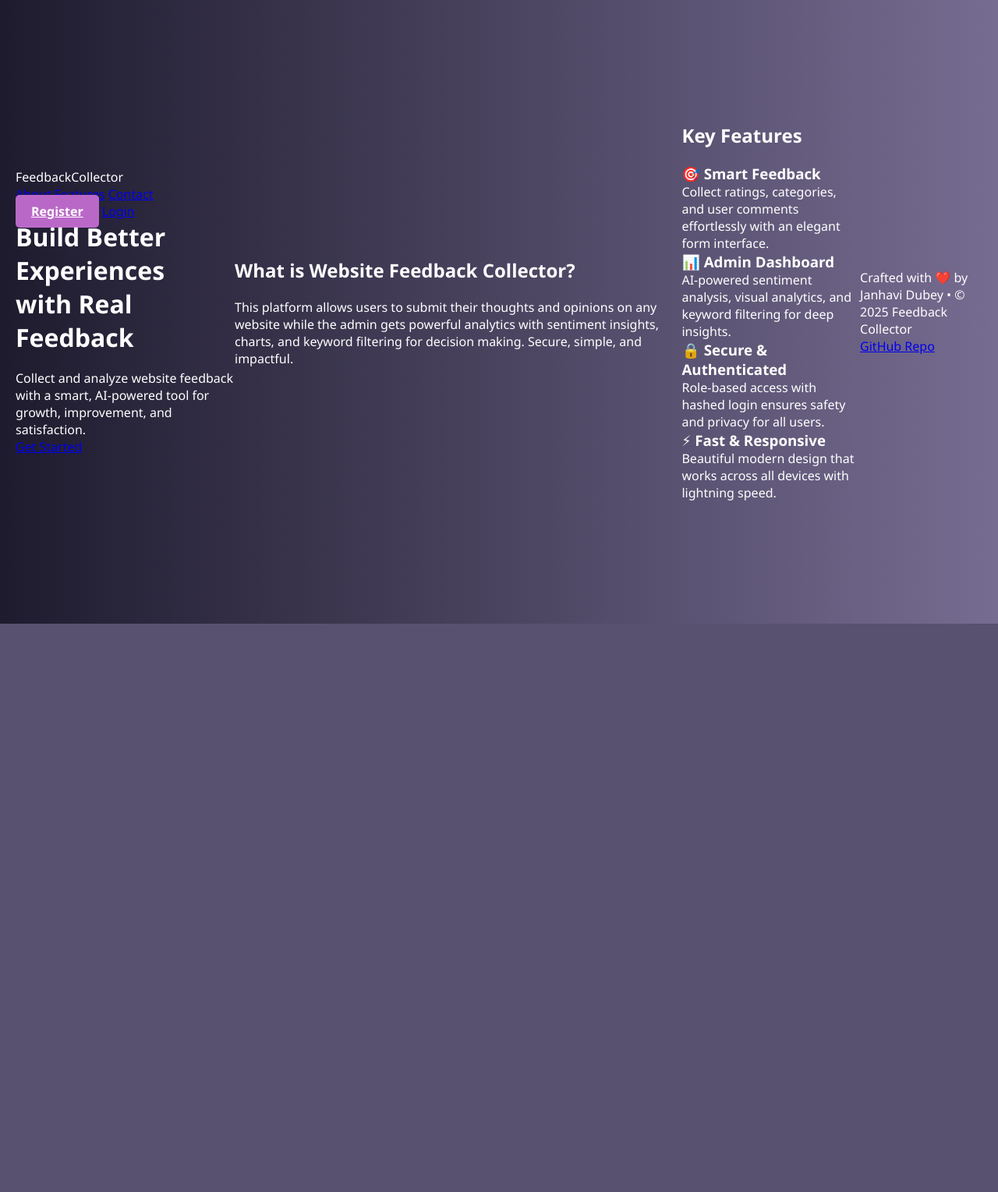
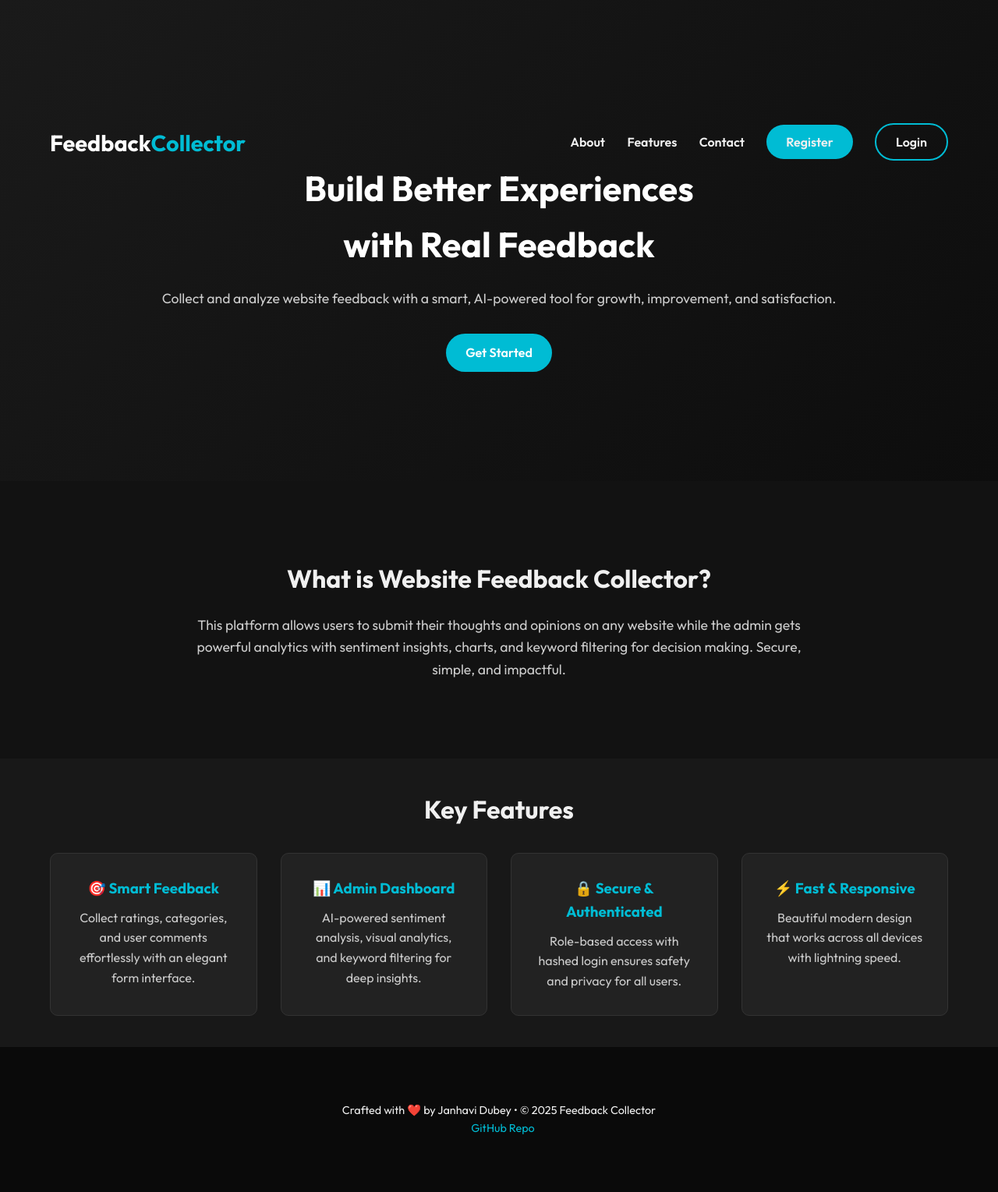
Before and after one commit to buildwithjanhavi/Website-Feedback-Collector-with-Admin-Dashboard, a Flask app: page / in a window 1280 px wide. Shown: the whole page at 78% size. Before the commit the page ends 800 px from the top, so only its background shows below. Run offline with Flask 2, Linux system fonts and the light colour scheme.

Commit message:
Update style.css

```diff
--- a/static/style.css
+++ b/static/style.css
@@ -1,4 +1,4 @@
-/* Reset & Global */
+/* Global Reset */
 * {
     margin: 0;
     padding: 0;
@@ -6,148 +6,202 @@
 }
 
 body {
-    font-family: 'Segoe UI', Tahoma, Geneva, Verdana, sans-serif;
-    background: linear-gradient(to right, #1e1b2e, #766c91);
-    color: #ffffff;
-    min-height: 100vh;
-    display: flex;
-    justify-content: center;
-    align-items: center;
-    padding: 20px;
+    font-family: 'Outfit', sans-serif;
+    background-color: #0f0f0f;
+    color: #f0f0f0;
+    line-height: 1.6;
+    scroll-behavior: smooth;
 }
 
-/* Flash Message Styling */
-.flash {
-    padding: 15px;
-    margin-bottom: 20px;
-    border-radius: 5px;
-    font-weight: bold;
-    width: 100%;
-    max-width: 400px;
+/* Container */
+.container {
+    width: 90%;
+    max-width: 1200px;
+    margin: auto;
+    padding: 40px 0;
+}
+
+/* Navbar */
+.navbar {
+    display: flex;
+    justify-content: space-between;
+    align-items: center;
+    padding-top: 20px;
+}
+
+.logo {
+    font-size: 1.8rem;
+    font-weight: 700;
+    color: #ffffff;
+}
+
+.logo span {
+    color: #00bcd4;
+}
+
+.nav-links a {
+    margin-left: 25px;
+    color: #f0f0f0;
+    text-decoration: none;
+    font-weight: 600;
+    transition: color 0.3s ease;
+}
+
+.nav-links a:hover {
+    color: #00bcd4;
+}
+
+/* Hero Section */
+.hero-section {
+    background: linear-gradient(135deg, #1a1a1a, #0d0d0d);
+    padding: 100px 0;
     text-align: center;
 }
 
-.flash.success {
-    background-color: #4caf50;
-    color: white;
+.hero-content h1 {
+    font-size: 2.8rem;
+    margin-bottom: 20px;
+    color: #ffffff;
 }
 
-.flash.danger {
-    background-color: #f44336;
-    color: white;
+.hero-content p {
+    font-size: 1.1rem;
+    margin-bottom: 30px;
+    color: #cccccc;
 }
 
-/* Form Container */
-.form-container, .dashboard-container {
-    background: rgba(255, 255, 255, 0.05);
-    padding: 30px 40px;
-    border-radius: 12px;
-    box-shadow: 0 4px 20px rgba(0,0,0,0.3);
-    min-width: 400px;
-    width: 100%;
-    max-width: 500px;
+.btn,
+.btn-outline,
+.btn-primary {
+    padding: 12px 25px;
+    border: none;
+    font-size: 1rem;
+    cursor: pointer;
+    font-weight: 600;
+    border-radius: 30px;
+    transition: all 0.3s ease;
+    text-decoration: none;
+}
+
+.btn {
+    background-color: #00bcd4;
+    color: #ffffff;
+}
+
+.btn-outline {
+    border: 2px solid #00bcd4;
+    background: transparent;
+    color: #00bcd4;
+}
+
+.btn-outline:hover {
+    background-color: #00bcd4;
+    color: #fff;
+}
+
+.btn-primary {
+    background-color: #00bcd4;
+    color: #ffffff;
+    display: inline-block;
+}
+
+.btn-primary:hover {
+    background-color: #019aad;
+}
+
+/* About Section */
+.about-section {
+    background-color: #121212;
+    padding: 60px 0;
     text-align: center;
 }
 
-/* Input Fields */
-input[type="text"],
-input[type="password"],
-textarea,
-select {
-    width: 100%;
-    padding: 10px;
-    margin: 10px 0 20px;
-    border: none;
-    border-radius: 5px;
-    background: #ffffff;
-    color: #333;
+.about-section h2 {
+    font-size: 2rem;
+    margin-bottom: 20px;
 }
 
-/* Buttons */
-button, .btn {
-    background: #ba68c8;
-    color: white;
-    border: none;
-    padding: 10px 20px;
-    margin-top: 10px;
-    border-radius: 5px;
-    font-weight: bold;
-    cursor: pointer;
+.about-section p {
+    font-size: 1.1rem;
+    color: #cccccc;
+    max-width: 800px;
+    margin: auto;
 }
 
-button:hover, .btn:hover {
-    background: #9c27b0;
+/* Features Section */
+.features-section {
+    background-color: #181818;
+    text-align: center;
 }
 
-/* Headings */
-h1, h2 {
-    margin-bottom: 20px;
-    color: #fff;
+.features-section h2 {
+    font-size: 2rem;
+    margin-bottom: 30px;
 }
 
-/* Table Styling for Admin Dashboard */
-table {
-    width: 100%;
-    border-collapse: collapse;
-    margin: 20px 0;
-    background-color: rgba(255, 255, 255, 0.03);
+.features-grid {
+    display: grid;
+    grid-template-columns: repeat(auto-fit, minmax(250px, 1fr));
+    gap: 30px;
 }
 
-th, td {
-    padding: 12px;
-    text-align: left;
-    border-bottom: 1px solid #999;
-    color: #fff;
+.feature-card {
+    background: #222;
+    padding: 30px;
+    border-radius: 10px;
+    border: 1px solid #333;
+    transition: transform 0.3s ease;
 }
 
-th {
-    font-weight: bold;
-    font-size: 15px;
-    color: #fff;
+.feature-card:hover {
+    transform: translateY(-10px);
+    border-color: #00bcd4;
 }
 
-/* Logout Link */
-.logout-link {
-    display: inline-block;
-    margin-top: 20px;
-    color: #ba68c8;
-    text-decoration: none;
-    font-weight: 500;
+.feature-card h3 {
+    color: #00bcd4;
+    margin-bottom: 10px;
 }
 
-.logout-link:hover {
+.feature-card p {
+    color: #cccccc;
+}
+
+/* Footer */
+.footer-section {
+    background-color: #0a0a0a;
+    text-align: center;
+    padding: 30px 0;
+    font-size: 0.9rem;
+}
+
+.footer-section a {
+    color: #00bcd4;
+    text-decoration: none;
+    margin-left: 10px;
+}
+
+.footer-section a:hover {
     text-decoration: underline;
 }
 
-/* Analytics Box (optional if you add later) */
-.analytics {
-    display: flex;
-    gap: 20px;
-    justify-content: center;
-    margin: 20px 0;
-}
-
-.analytics .box {
-    background-color: rgba(255, 255, 255, 0.07);
-    padding: 20px;
-    border-radius: 8px;
-    min-width: 120px;
-    text-align: center;
-}
-
-/* Responsive Design */
-@media (max-width: 600px) {
-    .form-container, .dashboard-container {
-        padding: 20px;
-        min-width: unset;
-        max-width: 100%;
+/* Responsive Typography */
+@media (max-width: 768px) {
+    .hero-content h1 {
+        font-size: 2rem;
     }
 
-    table {
-        font-size: 14px;
+    .hero-content p {
+        font-size: 1rem;
     }
 
-    .analytics {
-        flex-direction: column;
+    .nav-links {
+        flex-wrap: wrap;
+        text-align: center;
+    }
+
+    .nav-links a {
+        display: inline-block;
+        margin: 10px;
     }
 }
```
